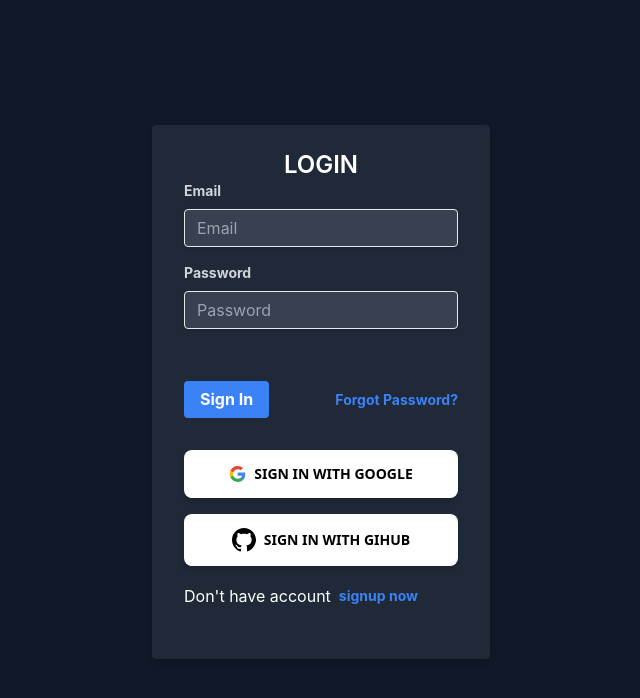
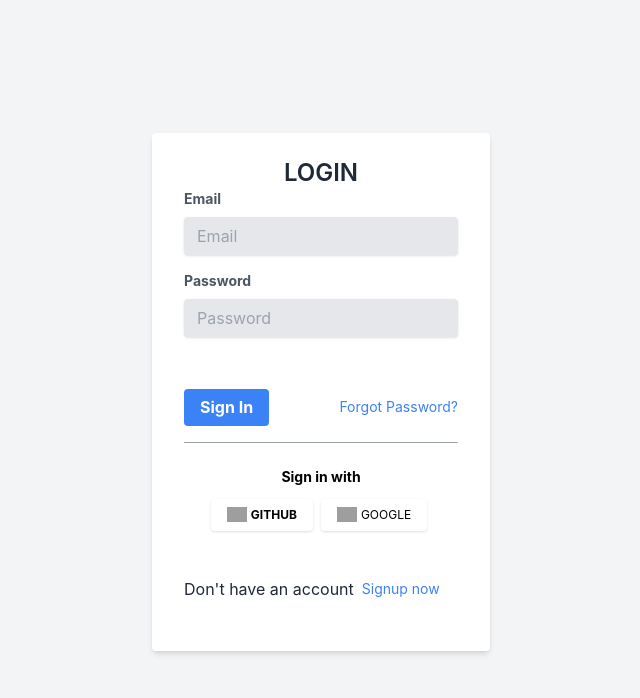
Before and after one commit to rohit-sharma-1802/task-tracker, a React (Create React App) app in the folder client/: page /login in a window 1280 px wide. Shown: the top 698 px of the page, without its empty margins (319-959 px from the left). Built offline with nearby package versions, Linux system fonts and the light colour scheme; grey boxes are pictures that could not be loaded.

Commit message:
theme updated

```diff
--- a/client/public/index.html
+++ b/client/public/index.html
@@ -25,6 +25,11 @@
       Learn how to configure a non-root public URL by running `npm run build`.
     -->
     <title>Task Tracker - Manage Your Task with easily</title>
+    <style>
+      .login_img_section {
+        background: linear-gradient(rgba(2, 2, 2, .7), rgba(0, 0, 0, .7)), url(https://images.unsplash.com/photo-1650825556125-060e52d40bd0?ixlib=rb-1.2.1&ixid=MnwxMjA3fDB8MHxwaG90by1wYWdlfHx8fGVufDB8fHx8&auto=format&fit=crop&w=1170&q=80) center center;
+      }
+    </style>
   </head>
 
   <body>
--- a/client/src/components/AddNewTaskForm.js
+++ b/client/src/components/AddNewTaskForm.js
@@ -94,10 +94,10 @@ const AddNewTaskForm = () => {
                 ></div>
               </div>
               <button
-                type="submit"
-                className="inline-flex items-center px-5 py-2.5 mt-4 sm:mt-6 text-sm font-medium text-center text-[#fff] bg-[#24778e] rounded-lg primary-200 primary-900 hover:bg-primary-800"
+                type="button"
+                className="text-white bg-gradient-to-br from-green-400 to-blue-600 hover:bg-gradient-to-bl font-medium rounded-lg text-sm px-5 py-2.5 text-center mt-6 mb-2"
               >
-                Add Task
+                Save
               </button>
             </form>
           </div>
--- a/client/src/components/TaskManager.js
+++ b/client/src/components/TaskManager.js
@@ -40,7 +40,7 @@ const TaskManager = () => {
           <h4 className="text-3xl font-bold text-gray-600">Mange Your Task</h4>
           <button
             type="button"
-            className="text-white bg-gradient-to-r from-purple-500 to-pink-500 hover:bg-gradient-to-l focus:ring-4 focus:outline-none focus:ring-purple-200 dark:focus:ring-purple-800 font-medium rounded-lg text-sm px-3 py-1 text-center me-2 mb-2 flex justify-center items-center gap-2"
+            className="text-white bg-gradient-to-r from-purple-500 to-pink-500 hover:bg-gradient-to-l font-medium rounded-lg text-sm px-3 py-1 text-center me-2 mb-2 flex justify-center items-center gap-2"
           >
             Save Your Progress <HiArrowRight />
           </button>
--- a/client/src/pages/Home.js
+++ b/client/src/pages/Home.js
@@ -1,10 +1,10 @@
 import React from "react";
-import homebg from "../assets/homebg.jpg"; // Assuming homebg.jpg is the correct path to your image
+import homebg from "../assets/HomePage.png"; // Assuming homebg.jpg is the correct path to your image
 import { Link } from "react-router-dom";
 const Home = () => {
   return (
     <div
-      className="h-screen bg-cover bg-center overflow-hidden"
+      className="h-screen bg-cover bg-center overflow-hidden "
       style={{ backgroundImage: `url(${homebg})` }} // Fixed image import issue
     >
       {/* Navabr will be here */}
--- a/client/src/pages/Login.js
+++ b/client/src/pages/Login.js
@@ -10,7 +10,7 @@ const Login = () => {
 
   const handleLogin = async () => {
     if (!email || !password) {
-      setErrorMessage("Please fill all the details");
+      setErrorMessage("Please fill in all the details");
       return;
     }
     try {
@@ -28,25 +28,25 @@ const Login = () => {
     } catch (error) {
       // Handle any errors that occurred during the API call
       console.error("Error during login:", error.message);
-      setErrorMessage("An unexpected error occurred. Please try again.");
+      setErrorMessage("An unexpected error occurred");
     }
   };
 
   return (
-    <div className="bg-gray-900 flex flex-col items-center justify-center min-h-screen py-2">
-      <form className="bg-gray-800 shadow-md rounded px-8 pt-6 pb-8 mb-4">
-        <h1 className="text-center text-white text-2xl font-semibold uppercase">
+    <div className="bg-gray-100 flex flex-col items-center justify-center min-h-screen py-2">
+      <form className="bg-white shadow-md rounded px-8 pt-6 pb-8 mb-4">
+        <h1 className="text-center text-gray-800 text-2xl font-semibold uppercase">
           Login
         </h1>
         <div className="mb-4">
           <label
-            className="block text-gray-300 text-sm font-bold mb-2"
+            className="block text-gray-600 text-sm font-bold mb-2"
             htmlFor="email"
           >
             Email
           </label>
           <input
-            className="shadow appearance-none border rounded w-full py-2 px-3 text-gray-200 leading-tight focus:outline-none focus:shadow-outline bg-gray-700"
+            className="shadow appearance-none border rounded w-full py-2 px-3 text-gray-700 leading-tight focus:outline-none focus:shadow-outline bg-gray-200"
             id="email"
             type="email"
             placeholder="Email"
@@ -57,20 +57,20 @@ const Login = () => {
         </div>
         <div className="mb-6">
           <label
-            className="block text-gray-300 text-sm font-bold mb-2"
+            className="block text-gray-600 text-sm font-bold mb-2"
             htmlFor="password"
           >
             Password
           </label>
           <input
-            className="shadow appearance-none border rounded w-full py-2 px-3 text-gray-200 mb-3 leading-tight focus:outline-none focus:shadow-outline bg-gray-700"
+            className="shadow appearance-none border rounded w-full py-2 px-3 text-gray-700 mb-3 leading-tight focus:outline-none focus:shadow-outline bg-gray-200"
             id="password"
             type="password"
             placeholder="Password"
             onChange={(e) => setPassword(e.target.value)}
           />
         </div>
-        <div className="text-[#f5d2d2] pb-4 pt-0">{errorMessage}</div>
+        <div className="text-red-600 pb-4 pt-0">{errorMessage}</div>
         <div className="flex items-center justify-between">
           <button
             className="bg-blue-500 hover:bg-blue-700 text-white font-bold py-2 px-4 rounded focus:outline-none focus:shadow-outline"
@@ -80,83 +80,51 @@ const Login = () => {
             Sign In
           </button>
           <a
-            className="inline-block align-baseline font-bold text-sm text-blue-500 hover:text-blue-300"
+            className="inline-block align-baseline text-sm text-blue-500 hover:text-blue-300"
             href="login"
           >
             Forgot Password?
           </a>
         </div>
-        <div className="space-y-4 mt-8">
+        <hr className="mt-4 border-b-1 border-gray-400" />
+        <div className="rounded-t mb-0 px-6 py-6">
+          <div className="text-center mb-3">
+            <h6 className="text-blueGray-500 text-sm font-bold">
+              Sign in with
+            </h6>
+          </div>
+          <div className="btn-wrapper text-center">
             <button
-            className="align-middle select-none font-sans font-bold text-center uppercase transition-all disabled:opacity-50 disabled:shadow-none disabled:pointer-events-none text-sm py-3.5 px-7 rounded-lg bg-white text-blue-gray-900 shadow-blue-gray-500/10 hover:shadow-lg hover:shadow-blue-gray-500/20 focus:opacity-[0.85] focus:shadow-none active:opacity-[0.85] active:shadow-none w-full flex items-center gap-2 justify-center shadow-md"
+              className="bg-white active:bg-blueGray-50 text-blueGray-700 px-4 py-2 rounded outline-none focus:outline-none mr-2 mb-1 uppercase shadow hover:shadow-md inline-flex items-center font-bold text-xs ease-linear transition-all duration-150"
               type="button"
-            style={{ position: "relative", overflow: "hidden" }}
             >
-            <svg
-              width="17"
-              height="16"
-              viewBox="0 0 17 16"
-              fill="none"
-              xmlns="http://www.w3.org/2000/svg"
-            >
-              <g clip-path="url(#clip0_1156_824)">
-                <path
-                  d="M16.3442 8.18429C16.3442 7.64047 16.3001 7.09371 16.206 6.55872H8.66016V9.63937H12.9813C12.802 10.6329 12.2258 11.5119 11.3822 12.0704V14.0693H13.9602C15.4741 12.6759 16.3442 10.6182 16.3442 8.18429Z"
-                  fill="#4285F4"
-                ></path>
-                <path
-                  d="M8.65974 16.0006C10.8174 16.0006 12.637 15.2922 13.9627 14.0693L11.3847 12.0704C10.6675 12.5584 9.7415 12.8347 8.66268 12.8347C6.5756 12.8347 4.80598 11.4266 4.17104 9.53357H1.51074V11.5942C2.86882 14.2956 5.63494 16.0006 8.65974 16.0006Z"
-                  fill="#34A853"
-                ></path>
-                <path
-                  d="M4.16852 9.53356C3.83341 8.53999 3.83341 7.46411 4.16852 6.47054V4.40991H1.51116C0.376489 6.67043 0.376489 9.33367 1.51116 11.5942L4.16852 9.53356Z"
-                  fill="#FBBC04"
-                ></path>
-                <path
-                  d="M8.65974 3.16644C9.80029 3.1488 10.9026 3.57798 11.7286 4.36578L14.0127 2.08174C12.5664 0.72367 10.6469 -0.0229773 8.65974 0.000539111C5.63494 0.000539111 2.86882 1.70548 1.51074 4.40987L4.1681 6.4705C4.8001 4.57449 6.57266 3.16644 8.65974 3.16644Z"
-                  fill="#EA4335"
-                ></path>
-              </g>
-              <defs>
-                <clipPath id="clip0_1156_824">
-                  <rect
-                    width="16"
-                    height="16"
-                    fill="white"
-                    transform="translate(0.5)"
-                  ></rect>
-                </clipPath>
-              </defs>
-            </svg>
-            <span>Sign in With Google</span>
+              <img
+                alt="..."
+                className="w-5 mr-1"
+                src="https://demos.creative-tim.com/notus-js/assets/img/github.svg"
+              />
+              Github
             </button>
             <button
-            className="align-middle select-none font-sans font-bold text-center uppercase transition-all disabled:opacity-50 disabled:shadow-none disabled:pointer-events-none text-sm py-3.5 px-7 rounded-lg bg-white text-blue-gray-900 shadow-blue-gray-500/10 hover:shadow-lg hover:shadow-blue-gray-500/20 focus:opacity-[0.85] focus:shadow-none active:opacity-[0.85] active:shadow-none w-full flex items-center gap-2 justify-center shadow-md"
+              className="bg-white active:bg-blueGray-50 text-blueGray-700 font-normal px-4 py-2 rounded outline-none focus:outline-none mr-1 mb-1 uppercase shadow hover:shadow-md inline-flex items-center font-bold text-xs ease-linear transition-all duration-150"
               type="button"
             >
-            <svg
-              width="24"
-              height="24"
-              viewBox="0 0 24 24"
-              fill="none"
-              xmlns="http://www.w3.org/2000/svg"
-            >
-              <path
-                d="M12 0C5.37 0 0 5.37 0 12c0 5.303 3.438 9.8 8.207 11.387.6.11.793-.26.793-.578 0-.286-.01-1.04-.015-2.04-3.312.72-4.003-1.61-4.003-1.61-.542-1.37-1.324-1.74-1.324-1.74-1.083-.743.082-.727.082-.727 1.197.085 1.827 1.227 1.827 1.227 1.065 1.826 2.794 1.297 3.48.992.108-.773.415-1.297.754-1.597-2.65-.302-5.42-1.324-5.42-5.89 0-1.302.465-2.367 1.227-3.207-.123-.303-.532-1.52.117-3.17 0 0 1.005-.322 3.3 1.23.957-.267 1.98-.4 3-.405 1.02.005 2.043.138 3 .405 2.293-1.552 3.297-1.23 3.297-1.23.65 1.65.24 2.867.117 3.17.765.84 1.225 1.905 1.225 3.207 0 4.578-2.775 5.584-5.432 5.878.428.367.81 1.095.81 2.207 0 1.594-.015 2.874-.015 3.27 0 .32.192.694.8.577C20.562 21.798 24 16.303 24 12c0-6.63-5.373-12-12-12z"
-                fill="#000000"
+              <img
+                alt="..."
+                className="w-5 mr-1"
+                src="https://demos.creative-tim.com/notus-js/assets/img/google.svg"
               />
-            </svg>
-
-            <span>Sign in With Gihub</span>
+              Google{" "}
             </button>
           </div>
+        </div>
         <div className="flex items-center space-x-2 py-5">
-          <h4 className="text-white">Don't have account</h4>
+          <h4 className="text-gray-800">Don't have an account</h4>
           <Link
-            className="inline-block align-baseline font-bold text-sm text-blue-500 hover:text-blue-300"
+            className="inline-block align-baseline text-sm text-blue-500 hover:text-blue-300"
             to="/signup"
           >
-            signup now
+            Signup now
           </Link>
         </div>
       </form>
--- a/client/src/pages/UserProfile.js
+++ b/client/src/pages/UserProfile.js
@@ -3,9 +3,6 @@ import React from "react";
 const UserProfile = () => {
   return (
     <div>
-      <div className="flex items-center py-4">
-        <h4 className="text-3xl font-bold text-gray-600">User Profiles</h4>
-      </div>
       <div className="flex flex-col justify-center items-center pt-20">
         <div className="bg-white max-w-2xl shadow overflow-hidden sm:rounded-lg">
           <div className="px-4 py-5 sm:px-6">
```
Also changed, not shown: client/src/components/Categories.js (+10 -12 lines), client/src/components/Footer.js (added, +57 -0 lines), client/src/components/Header.js (+10 -2 lines), client/src/pages/Signup.js (+13 -13 lines), client/src/assets/HomePage.png (added), client/src/assets/homebg.jpg (deleted). Lines whose indentation alone changed are shown as unchanged.
